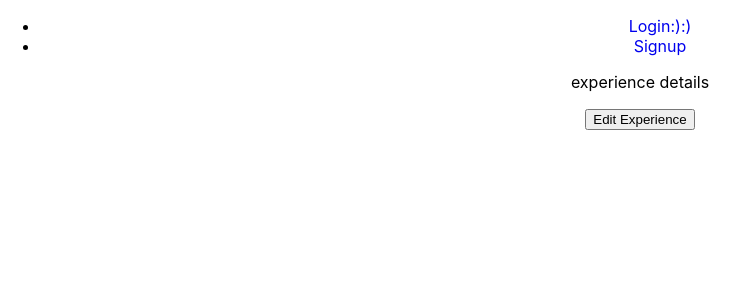
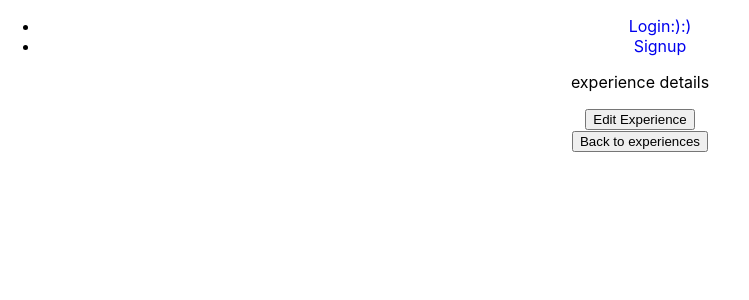
Before and after one commit to AintzaneM/hookup-client, a React (Create React App) app: page /skills/1/experiences/1 in a window 1280 px wide. Shown: the top 300 px of the page, without its empty margins (0-749 px from the left). Built offline with nearby package versions, Linux system fonts and the light colour scheme; no server answers; the HTML template or start-up script is replaced by a standard one.

Commit message:
Link back added

```diff
--- a/src/components/experiences/ExperienceDetails.js
+++ b/src/components/experiences/ExperienceDetails.js
@@ -1,7 +1,7 @@
 import React, { Component } from 'react';
 import axios from 'axios';
 import EditExperience from './EditExperience';
-// import { Link } from 'react-router-dom';
+import { Link } from 'react-router-dom';
 
 
 class ExperienceDetails extends Component {
@@ -17,13 +17,13 @@ class ExperienceDetails extends Component {
     }
 
     getSpecificExperience = () => {
-        const {params} = this.props.match;
+        const { params } = this.props.match;
         // console.log(this.props.match)
         axios.get(`${process.env.REACT_APP_API_URL}/skills/${params.id}/experiences/${params.experienceId}`)
             .then((experienceFromApi) => {
                 const theExperience = experienceFromApi.data
                 console.log("Experience fromDB", theExperience.owner)
-            this.setState ({
+                this.setState({
                     namePosition: theExperience.namePosition,
                     description: theExperience.description,
                     skill: theExperience.skill,
@@ -35,21 +35,19 @@ class ExperienceDetails extends Component {
             });
     }
 
-    handleClickButton =() => {
+    handleClickButton = () => {
         this.setState((prevState) => ({
-            clickButtonForm : !prevState.clickButtonForm
+            clickButtonForm: !prevState.clickButtonForm
 
         }))
     }
 
-
-    deleteExperience = ()=> {
-        const {params} = this.props.match;
+    deleteExperience = () => {
+        const { params } = this.props.match;
         axios.delete(`${process.env.REACT_APP_API_URL}/skills/${params.id}/experiences/${params.experienceId}`)
-        .then(()=>{
+            .then(() => {
                 this.props.history.push(`/skills/${params.id}`)
             })
-
             .catch((err) => {
                 console.log(err)
             })
@@ -63,7 +61,7 @@ class ExperienceDetails extends Component {
                 <div>
 
                     <button onClick={() => this.deleteExperience(this.state._id)}>
-                Delete project
+                        Delete experience
                     </button>
 
                 </div>
@@ -71,37 +69,35 @@ class ExperienceDetails extends Component {
         }
     };
 
-
-    componentDidMount(){
+    componentDidMount() {
         this.getSpecificExperience();
     }
-
 
     render() {
         return (
             <div>
+
                 <p>experience details</p>
-
                 <p>{this.state.namePosition}</p>
                 <p>{this.state.description}</p>
-
                 <button onClick={this.handleClickButton}>Edit Experience</button>
-
                 {this.state.clickButtonForm === true && (this.props.user && (this.state.owner === this.props.user._id)) ?
 
                     <div>
-                    <EditExperience
-                        handleClickButton={() => this.handleClickButton()}
-                        theExperience={this.state}
-                        getData={()=>this.getSpecificExperience()}
-                        {...this.props}
+                        <EditExperience handleClickButton={() => this.handleClickButton()} theExperience={this.state} getData={() => this.getSpecificExperience()} {...this.props}
                         />
                     </div>
                     :
                     <div></div>
                 }
+                <div> {this.ownershipCheck(this.state)} </div>
 
-                <div> {this.ownershipCheck(this.state)} </div>
+                <Link to={`/skills/${this.props.match.params.id}`}>
+                    <button>Back to experiences</button>
+                </Link>
+
+
+
             </div>
         )
     }
--- a/src/components/skills/SkillDetails.js
+++ b/src/components/skills/SkillDetails.js
@@ -50,6 +50,11 @@ class SkillsDetails extends Component {
                 </div>
 
 
+                <Link to={`/skills`}>
+                    <button>Back to skills</button>
+                </Link>
+
+
             </div>
         )
     }
```
Lines whose indentation alone changed are shown as unchanged.
